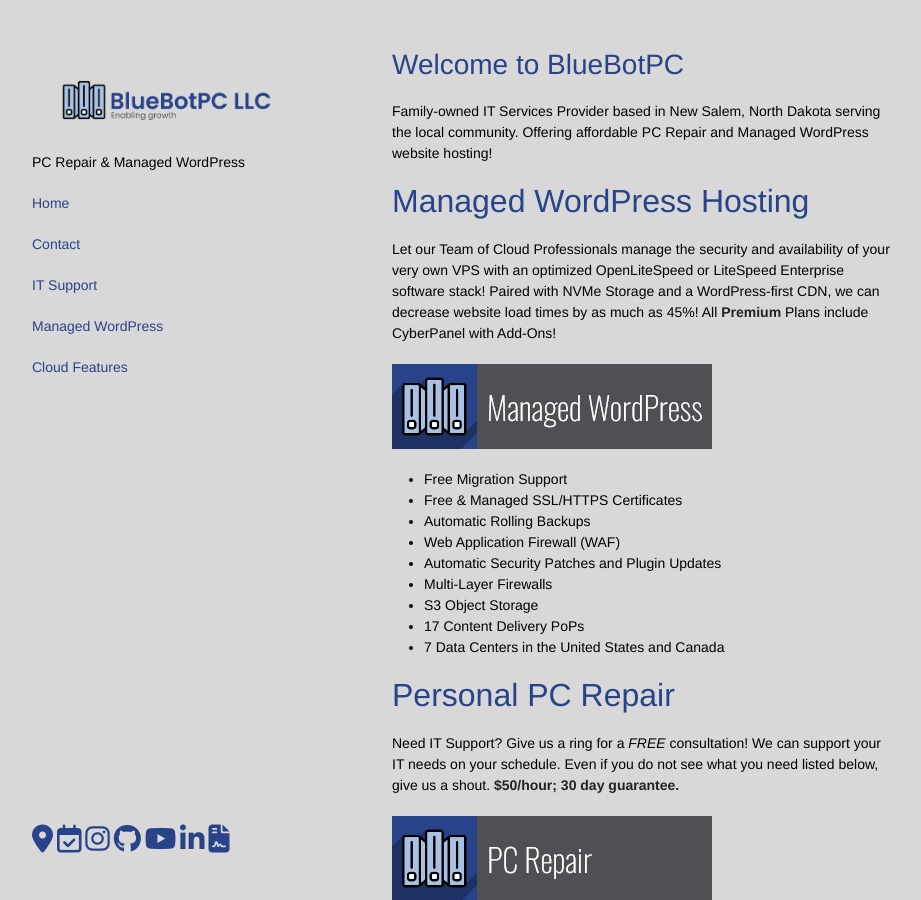
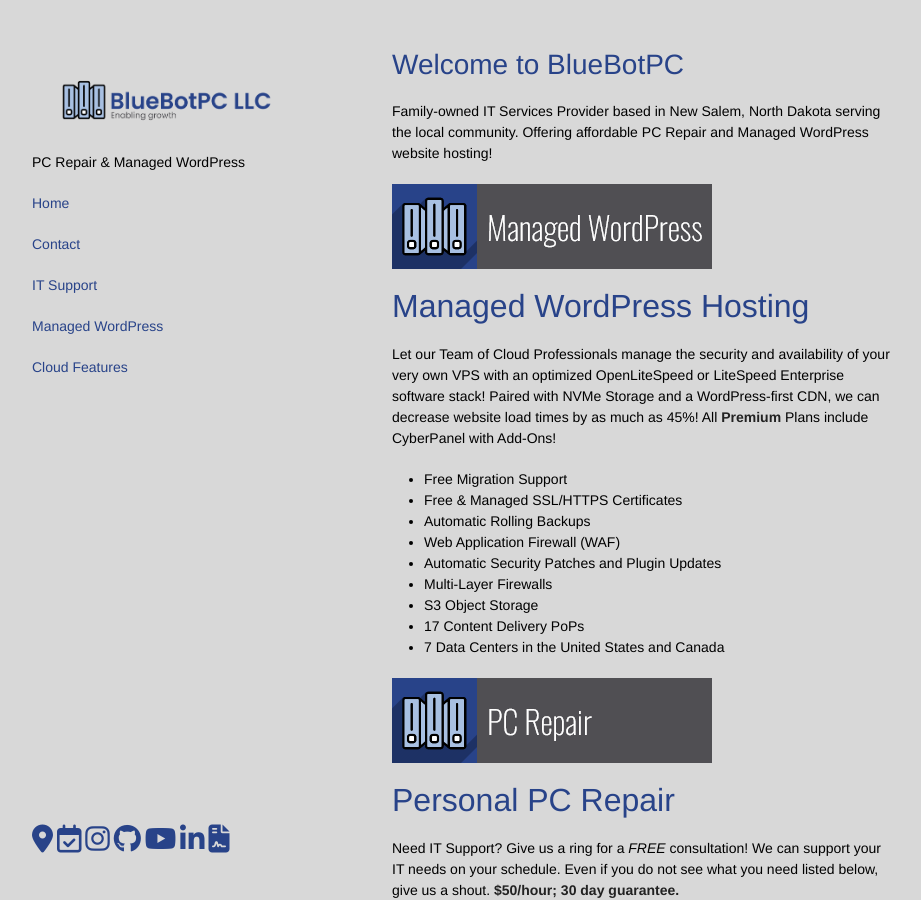
Before and after one commit to GoobyFRS/bluebotpc-web, a Jekyll site: the page built from index.md, in a window 1280 px wide and 900 px high. Shown: the whole window, without its empty margins (178-1099 px from the left). Built offline with Jekyll 4.4.1, drawn with Linux system fonts in a browser that asks for light colours; nearby versions of some CDN libraries; our own code applies the rules of GitHub Pages for plain Markdown files.

Commit message:
Update index.md
move images above header text

```diff
--- a/index.md
+++ b/index.md
@@ -2,11 +2,11 @@
 
 Family-owned IT Services Provider based in New Salem, North Dakota serving the local community. Offering affordable PC Repair and Managed WordPress website hosting!
 
+![ManagedWordPressBanner](/assets/img/managed_wordpress.png)
+
 ## [Managed WordPress Hosting](https://www.bluebotpc.com/pages/wordpress)
 
 Let our Team of Cloud Professionals manage the security and availability of your very own VPS with an optimized OpenLiteSpeed or LiteSpeed Enterprise software stack! Paired with NVMe Storage and a WordPress-first CDN, we can decrease website load times by as much as 45%! All **Premium** Plans include CyberPanel with Add-Ons!
-
-![ManagedWordPressBanner](/assets/img/managed_wordpress.png)
 
 - Free Migration Support
 - Free & Managed SSL/HTTPS Certificates
@@ -18,11 +18,11 @@ Let our Team of Cloud Professionals manage the security and availability of your
 - 17 Content Delivery PoPs
 - 7 Data Centers in the United States and Canada
 
+![PcRepairBanner](/assets/img/pc_repair.png)
+
 ## [Personal PC Repair](https://www.bluebotpc.com/pages/pc)
 
 Need IT Support? Give us a ring for a _FREE_ consultation! We can support your IT needs on your schedule. Even if you do not see what you need listed below, give us a shout. **$50/hour; 30 day guarantee.**
-
-![PcRepairBanner](/assets/img/pc_repair.png)
 
 - Desktop & Laptop Repair
 - Home Network Support
@@ -32,11 +32,11 @@ Need IT Support? Give us a ring for a _FREE_ consultation! We can support your I
 - Educational Services
 - Much More!
 
+![SMBBanner](/assets/img/business_services_banner.png)
+
 ## [Local Business Services](https://www.bluebotpc.com/pages/pc/)
 
 Small to Medium-sized businesses in rural areas have unique challenges. That is why we offer a wide-range of support for our local businesses. Between us we have a decade of experience providing enterprise level Incident Management, Systems Analysis, Deskside Support, and Systems Administration. **$80/Hour**
-
-![SMBBanner](/assets/img/business_services_banner.png)
 
 - General IT Consulting & Support
 - Network & Security Solutions
```
